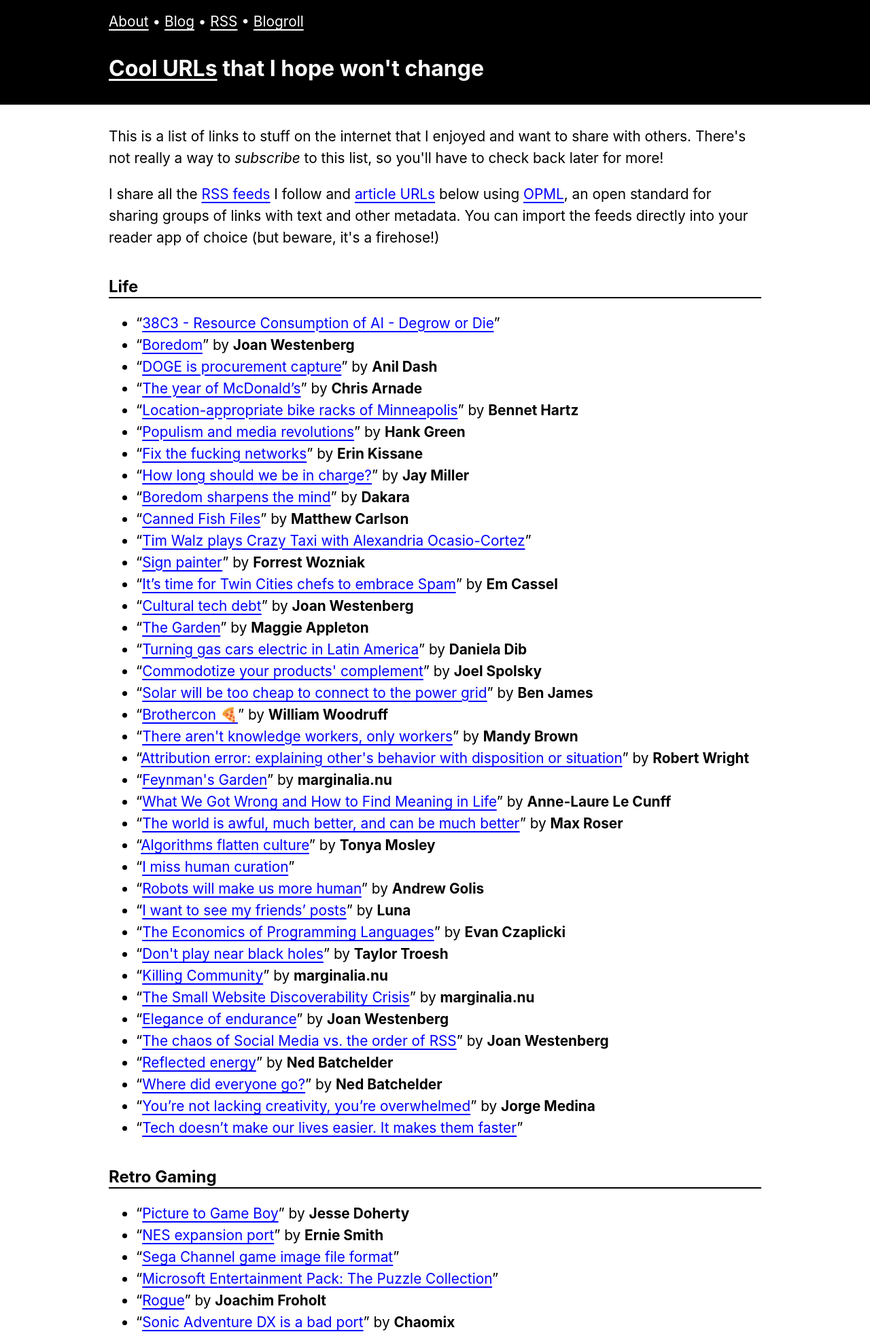
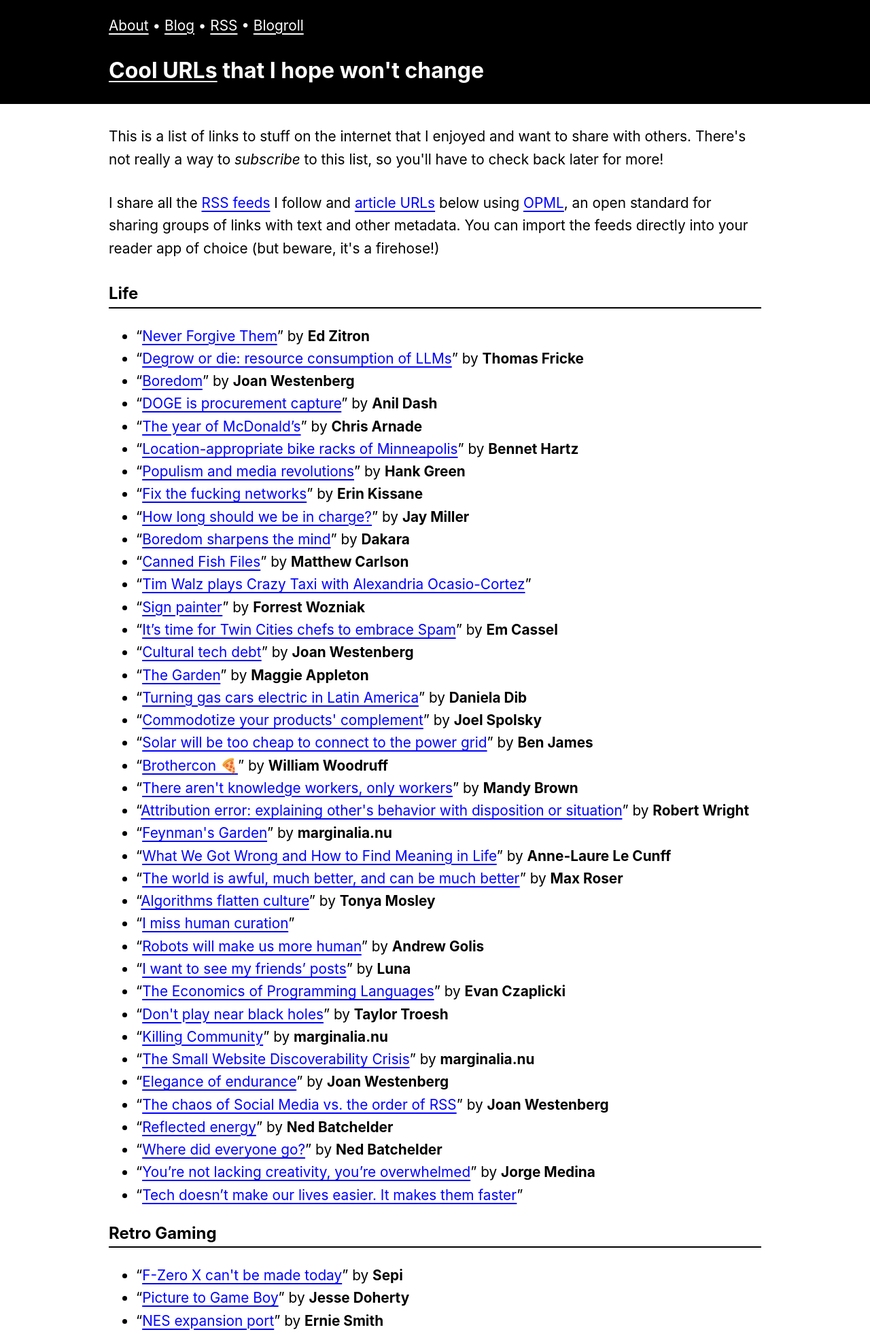
Before and after one commit to sethmlarson/sethmlarson.dev, a Flask app: page /links in a window 1280 px wide. Shown: the top 1963 px of the page at 68% size. Run offline with Flask 2, Linux system fonts and the light colour scheme; some libraries are stand-ins or nearby versions; some web fonts are replaced.

Commit message:
Style changes

```diff
--- a/app/app.py
+++ b/app/app.py
@@ -56,8 +56,9 @@
     "youtube-without-youtube-shorts",
     "python-and-sigstore",
     "writing-for-the-internet",
-    "how-do-i-pay-for-a-web-page",
+    "how-to-i-pay-for-a-web-page",
     "slop-security-reports",
+    "connecting-without-connectivity-in-animal-crossing",
 }
 hide_posts = {
     "hi-chew",
@@ -213,9 +214,9 @@
         return RSS_RESPONSE
 
     feed = AtomFeed(
-        title="Seth Michael Larson",
+        title="Seth Larson",
         author={
-            "name": "Seth Michael Larson",
+            "name": "Seth Larson",
             "email": "sethmichaellarson@gmail.com",
             "uri": "https://sethmlarson.dev",
         },
@@ -238,7 +239,7 @@
                 blog_post.title,
                 blog_post.render_rss_html(),
                 content_type="html",
-                author="Seth Michael Larson",
+                author="Seth Larson",
                 url=blog_post.url(utm_campaign="rss"),
                 published=blog_utc,
                 updated=blog_utc,
--- a/app/markdown/2024-11-24/how-to-i-pay-for-a-web-page.md
+++ b/app/markdown/2024-11-24/how-to-i-pay-for-a-web-page.md
@@ -55,6 +55,17 @@
 
 [Thanks to DamonHD](https://news.ycombinator.com/reply?id=42229968&goto=item%3Fid%3D42229930%2342229968) for sending me this reference.
 
+### Web Monetization and Payment Link
+
+Both of these are existing monetization / payment web standards, these
+look to be mostly what I'd need to scrape an identifier from a page.
+
+Both are fairly similar from first reading, there's [Web Monetization](https://webmonetization.org/) and
+and the newer [Payment Link](https://github.com/WICG/paymentlink).
+
+[Jeffery Yaskin](https://fosstodon.org/@jyasskin@hachyderm.io/113617654657782176)
+for sending me these references.
+
 ### Flattr
 
 Flattr is a service that tried to turn a "subscription" from users into micro-payouts
@@ -83,6 +94,11 @@
 creators I pay for don't use crypto but do have multiple payment methods. I don't think
 the solution should require creators AND users adopt new technology to work.
 
+### Why federate just the social web?
+
+[Article](https://voxpelli.com/2012/10/why-federate-just-the-social-web/) by Pelle Westman on the monetary and media web being federated,
+not only the social web from 2012.
+
 ## What happens now?
 
 I'm no stranger to standards, so maybe I do some research and
--- a/app/static/style.css
+++ b/app/static/style.css
@@ -40,25 +40,19 @@
   margin: 0;
   padding: 0;
   font-weight: 400;
-  font-size: 1.2rem;
-  line-height: 1.54;
+  font-size: 1.3em;
+  line-height: 1.6;
   -webkit-overflow-scrolling: touch;
   -webkit-text-size-adjust: 100%;
-  -moz-osx-font-smoothing: grayscale;
-  -webkit-font-smoothing: antialiased;
-  -moz-font-smoothing: antialiased;
   text-rendering: optimizelegibility;
-  padding-bottom: 4rem;
-
-  @media (min-width:600px) {
-    font-size: 1.3rem;
-  }
+  padding-bottom: 4em;
 }
 
 a {
   color: #0000ff;
   text-decoration: underline;
   text-decoration-line: underline;
+  text-decoration-thickness: 2px;
   text-underline-offset: 4px;
 }
 a > code {
@@ -103,49 +97,28 @@
 
 h1, h2, h3, h4, h5, h6 {
   letter-spacing: 0em;
-  line-height: 1.3;
-}
-h2:not(:first-child) {
- margin-top: 40px;
-}
-h3:not(:first-child) {
- margin-top: 40px;
-}
-h4:not(:first-child) {
- margin-top: 40px;
-}
-h5:not(:first-child) {
- margin-top: 40px;
-}
-h6:not(:first-child) {
- margin-top: 40px;
 }
 h1 {
   font-size: 2rem;
   font-weight: bold;
   margin: 0;
-  margin-top: 2rem;
-  margin-bottom: 2rem;
+  margin-top: 1.5rem;
+  margin-bottom: 1.5rem;
 }
-h2, h3 {
+h2, h3, h4, h5, h6 {
   font-size: 1.5rem;
-  font-weight: bold;
-}
-h4, h5, h6 {
-  font-size: 1.4rem;
-}
-h2 {
+  margin: 0;
+  margin-bottom: 1.5rem;
   border-bottom: solid;
   border-width: 2px;
-}
-h3 {
-  border-bottom: solid;
-  border-width: 1px;
 }
 h1:hover .anchor, h2:hover .anchor, h3:hover .anchor, h4:hover .anchor, h5 .anchor {
   display: inline-flex;
   visibility: visible;
   opacity: 1;
+}
+p {
+  margin: 0 0 1.5em 0;
 }
 blockquote > :first-child {
   margin-top: 0;
@@ -232,7 +205,7 @@
   color: #ffffff;
   margin: 0;
   padding: 0;
-  padding-top: 1rem;
+  padding-top: 1em;
   margin-bottom: 1.5em;
 }
 .header a {
--- a/app/templates/index.html
+++ b/app/templates/index.html
@@ -21,6 +21,7 @@
             <div>Email:</div>
             <div>Email:</div>
             <div>Mastodon:</div>
+            <div>Pixelfed:</div>
             <div>Bluesky:</div>
             <div>Signal:</div>
             <div>GitHub:</div>
@@ -34,6 +35,7 @@
             <div><a href="mailto:sethmichaellarson@gmail.com" target="_blank" rel="noopener noreferrer">sethmichaellarson@gmail.com</a></div>
             <div><a href="mailto:seth@python.org" target="_blank" rel="noopener noreferrer">seth@python.org</a></div>
             <div><a href="https://fosstodon.org/@sethmlarson" target="_blank" rel="me noopener noreferrer">sethmlarson@fosstodon.org</a></div>
+            <div><a href="https://pixelfed.social/@sethmlarson" target="_blank" rel="me noopener noreferrer">sethmlarson@pixelfed.social</a></div>
             <div><a href="https://bsky.app/profile/sethmlarson.dev" target="_blank" rel="me noopener noreferrer">sethmlarson.dev</a></div>
             <div><a href="https://signal.me/#eu/gpQLD3Q+O1Azvo7cD5nggei42PazYNXHnL1XYLaumYjv/ZCr09NK0Z7uJKTlnFJw" target="_blank" rel="me noopener noreferrer">sethmlarson.99</a></div>
             <div><a href="https://github.com/sethmlarson" target="_blank" rel="me noopener noreferrer">sethmlarson</a></div>
--- a/app/templates/links.html
+++ b/app/templates/links.html
@@ -18,7 +18,8 @@
 <p id="#sentinel">
 <h2>Life</h2>
 <ul>
-<li>“<a href="https://www.youtube.com/watch?v=4ouNbLgJEHA">38C3 - Resource Consumption of AI -  Degrow or Die</a>”</li>
+<li>“<a href="https://www.wheresyoured.at/never-forgive-them">Never Forgive Them</a>” by <strong>Ed Zitron</strong></li>
+<li>“<a href="https://www.youtube.com/watch?v=4ouNbLgJEHA">Degrow or die: resource consumption of LLMs</a>” by <strong>Thomas Fricke</strong></li>
 <li>“<a href="https://www.joanwestenberg.com/the-only-true-goal-is-boredom">Boredom</a>” by <strong>Joan Westenberg</strong></li>
 <li>“<a href="https://anildash.com/2025/01/04/DOGE-procurement-capture">DOGE is procurement capture</a>” by <strong>Anil Dash</strong></li>
 <li>“<a href="https://www.thefp.com/p/the-year-of-mcdonalds-trump-luigi-mangione">The year of McDonald’s</a>” by <strong>Chris Arnade</strong></li>
@@ -59,6 +60,7 @@
 </ul>
 <h2>Retro Gaming</h2>
 <ul>
+<li>“<a href="https://youtu.be/RG8ljpIwsgc">F-Zero X can't be made today</a>” by <strong>Sepi</strong></li>
 <li>“<a href="https://pictogb.com">Picture to Game Boy</a>” by <strong>Jesse Doherty</strong></li>
 <li>“<a href="https://tedium.co/2024/12/02/nintendo-expansion-port-history">NES expansion port</a>” by <strong>Ernie Smith</strong></li>
 <li>“<a href="https://www.infochunk.com/schannel/index.html">Sega Channel game image file format</a>”</li>
@@ -119,6 +121,7 @@
 </ul>
 <h2>Security</h2>
 <ul>
+<li>“<a href="https://boehs.org/node/homomorphic-encryption">Homomorphic Encryption in iOS 18</a>” by <strong>Evan Boehs</strong></li>
 <li>“<a href="https://blog.yossarian.net/2024/11/18/Security-means-securing-people-where-they-are">Security means securing people where they are</a>” by <strong>William Woodruff</strong></li>
 <li>“<a href="https://neilmadden.blog/2024/09/18/digital-signatures-and-how-to-avoid-them">Digital signatures and how to avoid them</a>” by <strong>Neil Madden</strong></li>
 <li>“<a href="https://rya.nc/vpp-hack.html">Hacking a Virtual Power Plant</a>” by <strong>Ryan Castellucci</strong></li>
@@ -137,6 +140,7 @@
 </ul>
 <h2>Software and OSS</h2>
 <ul>
+<li>“<a href="https://drew.shoes/posts/sup">sup</a>” by <strong>Drew Schuster</strong></li>
 <li>“<a href="https://alexanderpetros.com/triptych">Triptych Proposals</a>” by <strong>Alexander Petros and Carson Gross</strong></li>
 <li>“<a href="https://lens.rknight.me">Lens</a>” by <strong>Robb Knight</strong></li>
 <li>“<a href="https://mjg59.dreamwidth.org/70954.html">GPUs, not TPMs, are the root of hardware DRM</a>” by <strong>Matthew Garrett</strong></li>
@@ -205,6 +209,8 @@
 </ul>
 <h2>Toys and Art</h2>
 <ul>
+<li>“<a href="https://youtu.be/SlS3FOmKUbE">Sub-Pixel Art</a>” by <strong>Japhy Riddle</strong></li>
+<li>“<a href="https://xkcd.com/3036">Chess Zoo</a>” by <strong>Randall Munroe</strong></li>
 <li>“<a href="https://blog.gingerbeardman.com/2024/05/10/emoji-history-the-missing-years">Missing years of emoji history</a>” by <strong>Matt Stephton</strong></li>
 <li>“<a href="https://interactionmagic.com/UX-LEGO-Interfaces">LEGO interface panels</a>” by <strong>George Cave</strong></li>
 <li>“<a href="https://theanglebracket.com">The Angle Bracket</a>”</li>
```
Also changed, not shown: other parts of app/static/style.css (+12 -12 lines), 2 other files.
